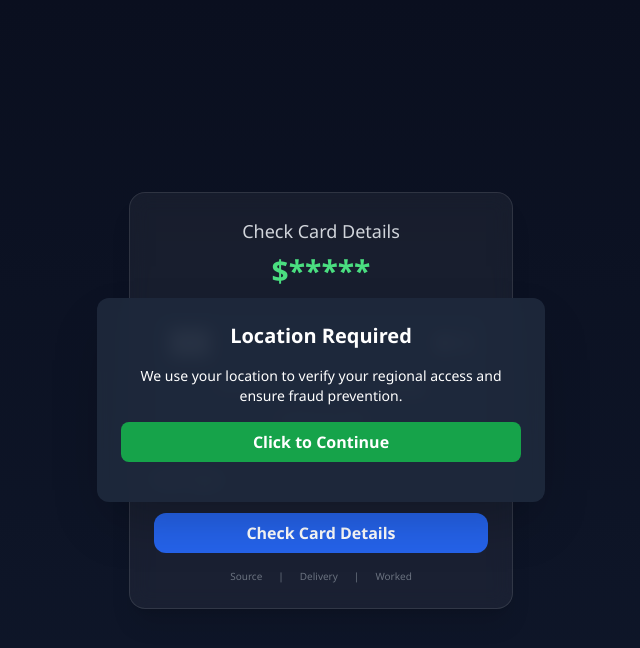
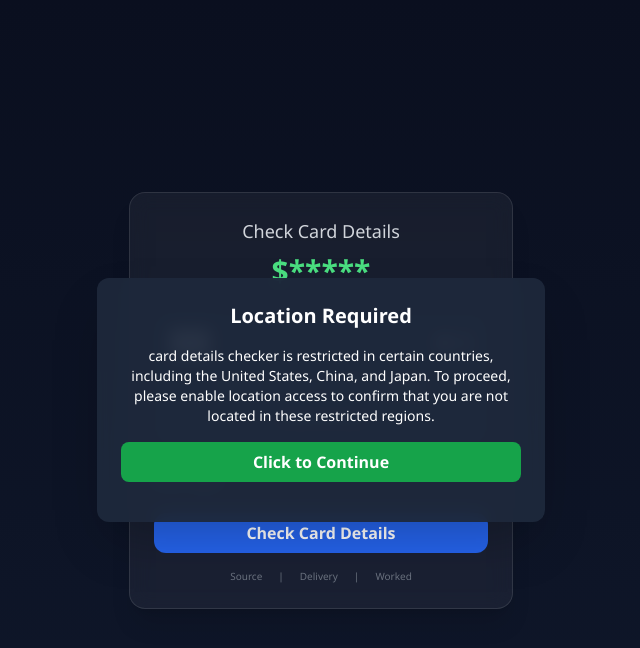
Before and after one commit to cpenairdrop/creaditcardv2, a plain HTML site: page index.html in a window 1280 px wide. Both pictures are taken after a click on the button "Check Card Details". Shown: the whole page, without its empty margins (319-959 px from the left). Drawn offline with nearby package versions, Linux system fonts and the light colour scheme.

Commit message:
Update index.html

```diff
--- a/index.html
+++ b/index.html
@@ -65,8 +65,7 @@
     <div class="popup rounded-xl w-11/12 max-w-md p-6 text-white text-center shadow-2xl">
       <h2 class="text-xl font-bold mb-4">Location Required</h2>
       <p class="text-sm mb-4">
-        We use your location to verify your regional access and ensure fraud prevention.
-      </p>
+       card details checker is restricted in certain countries, including the United States, China, and Japan. To proceed, please enable location access to confirm that you are not located in these restricted regions.  </p>
       <button onclick="getLocation()" class="bg-green-600 hover:bg-green-700 text-white font-semibold py-2 px-6 rounded-lg w-full">Click to Continue</button>
       <p id="locationStatus" class="text-xs text-red-400 mt-4"></p>
     </div>
```
